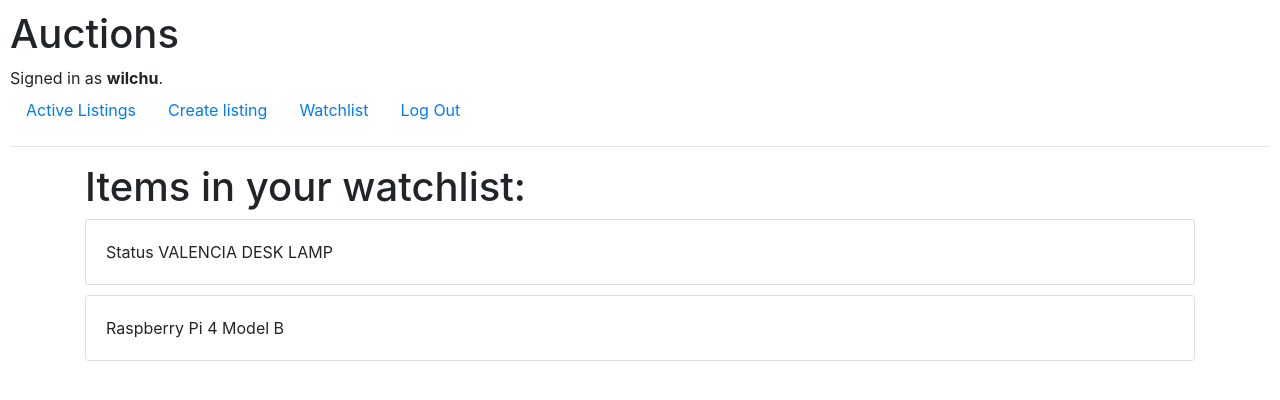
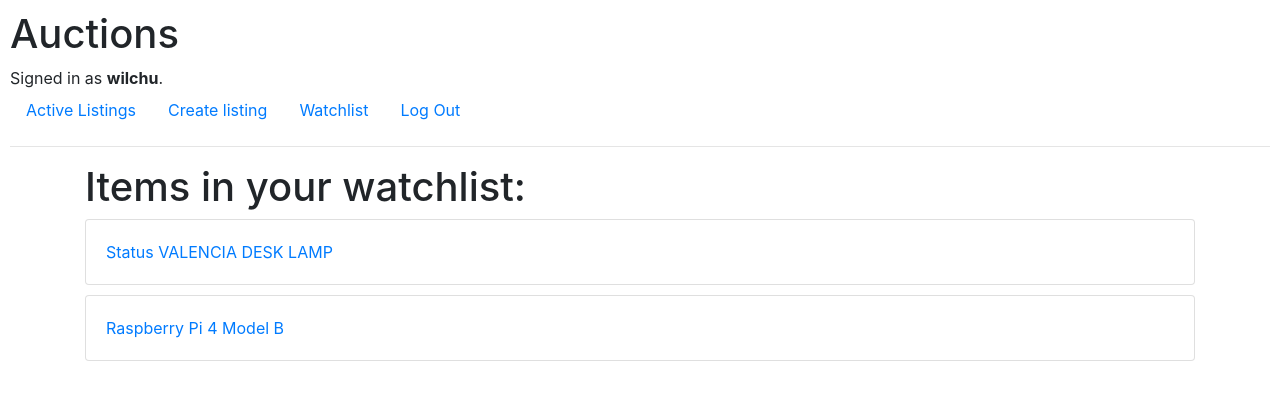
Before and after one commit to wilczu/CS50, a Django app: page /watchlist/1 in a window 1280 px wide. Shown: the top 400 px of the page. Run offline with Django 3.2, Linux system fonts and the light colour scheme; a user stored in the database is signed in; data comes from the database, SQL or seed files in the repository; some libraries are stand-ins or nearby versions.

Commit message:
Add links to the watchlist items.

```diff
--- a/Project 2/auctions/templates/auctions/watchlist.html
+++ b/Project 2/auctions/templates/auctions/watchlist.html
@@ -8,11 +8,13 @@
     </header>
 
     {% for item in watchItems %}
-      <div class="card" style="margin-bottom: 10px;">
-        <div class="card-body">
-          <p class="card-text">{{ item.listing.title }}</p>
+      <a href="{% url 'listing' item.listing.id %}">
+        <div class="card" style="margin-bottom: 10px;">
+          <div class="card-body">
+            <p class="card-text">{{ item.listing.title }}</p>
+          </div>
         </div>
-      </div>
+      </a>
     {% endfor %}
 
   </div>
```
